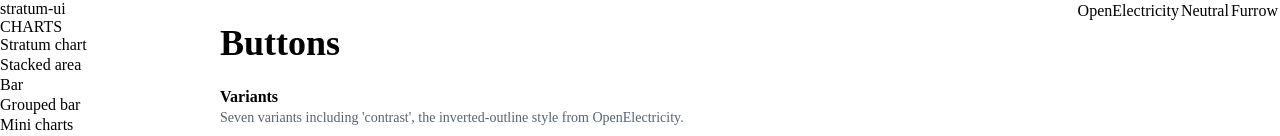
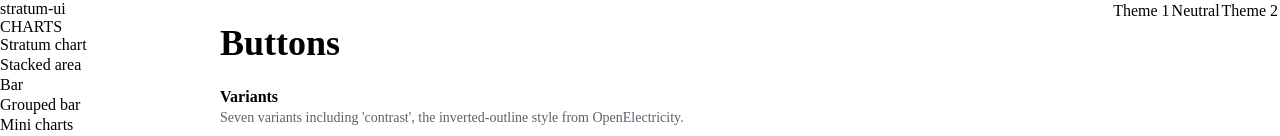
Before and after one commit to chienleng/stratum-ui, a SvelteKit app: page /ui/buttons in a window 1280 px wide. Shown: the top 136 px of the page. Built offline with nearby package versions, Linux system fonts and the light colour scheme.

Commit message:
Showcase: relabel themes (Theme 1/Theme 2), default to Neutral

```diff
--- a/src/app.html
+++ b/src/app.html
@@ -9,9 +9,9 @@
 			// Set the theme before first paint to avoid a flash of the wrong theme.
 			(function () {
 				var saved = localStorage.getItem('su-theme');
-				document.documentElement.dataset.theme = ['neutral', 'furrow'].includes(saved)
+				document.documentElement.dataset.theme = ['openelectricity', 'furrow'].includes(saved)
 					? saved
-					: 'openelectricity';
+					: 'neutral';
 			})();
 		</script>
 		%sveltekit.head%
--- a/src/routes/_showcase/ThemeSwitcher.svelte
+++ b/src/routes/_showcase/ThemeSwitcher.svelte
@@ -2,9 +2,9 @@
 	import { theme, type ThemeName } from './theme.svelte.js';
 
 	const options: { value: ThemeName; label: string }[] = [
-		{ value: 'openelectricity', label: 'OpenElectricity' },
+		{ value: 'openelectricity', label: 'Theme 1' },
 		{ value: 'neutral', label: 'Neutral' },
-		{ value: 'furrow', label: 'Furrow' }
+		{ value: 'furrow', label: 'Theme 2' }
 	];
 </script>
 
--- a/src/routes/_showcase/theme.svelte.ts
+++ b/src/routes/_showcase/theme.svelte.ts
@@ -2,7 +2,7 @@ export type ThemeName = 'openelectricity' | 'neutral' | 'furrow';
 
 const THEMES: ThemeName[] = ['openelectricity', 'neutral', 'furrow'];
 
-let current = $state<ThemeName>('openelectricity');
+let current = $state<ThemeName>('neutral');
 
 /**
  * Showcase theme state. The inline script in app.html sets `data-theme`
```
